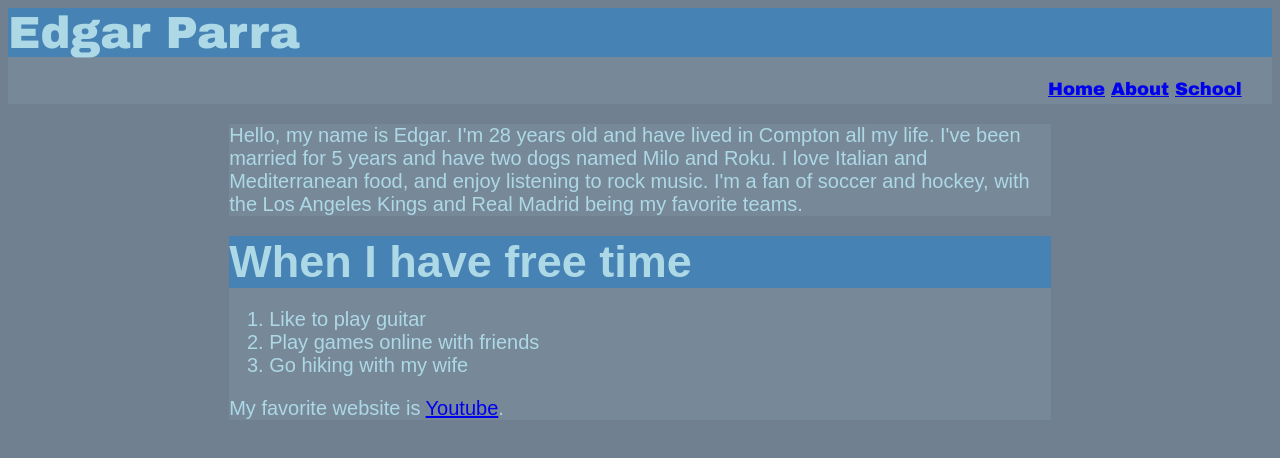
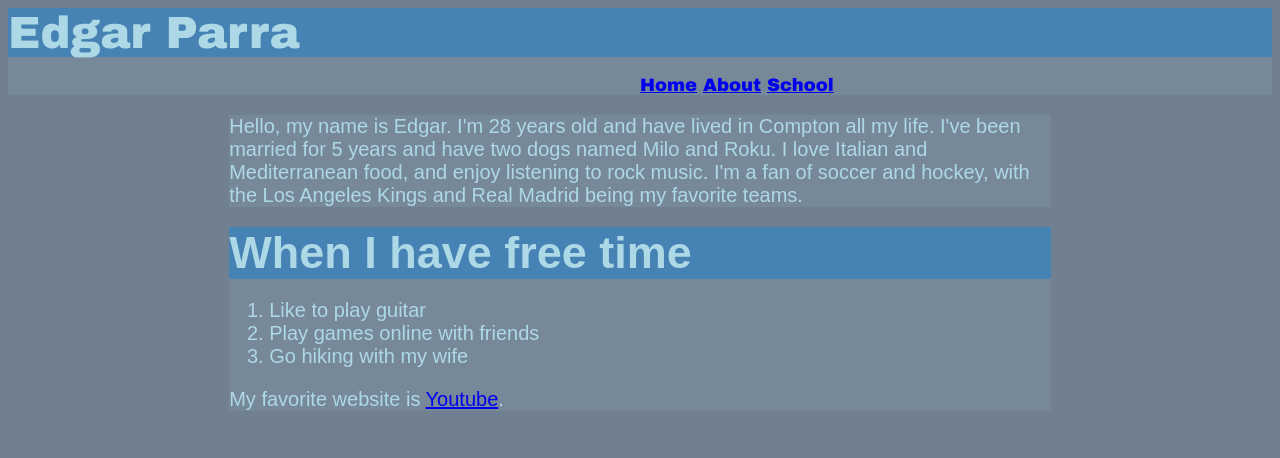
Before and after one commit to Edgarp37/CIS162, a plain HTML site: page index.html in a window 1280 px wide. Shown: the top 458 px of the page. Drawn offline with Linux system fonts and the light colour scheme.

Commit message:
Add files via upload

```diff
--- a/style.css
+++ b/style.css
@@ -20,8 +20,8 @@ h1{
 nav ul{
     font-size: 18px;
     color: black;
-    margin-left: 1000px;
-    line-height: 1.6em;
+    width: 50%;
+    margin-left: auto;
 
 }
 
```
